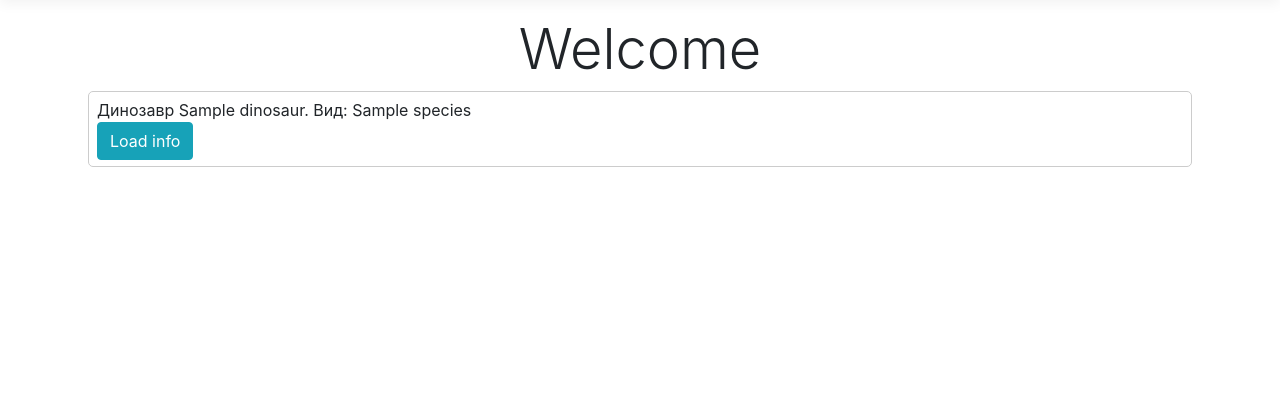
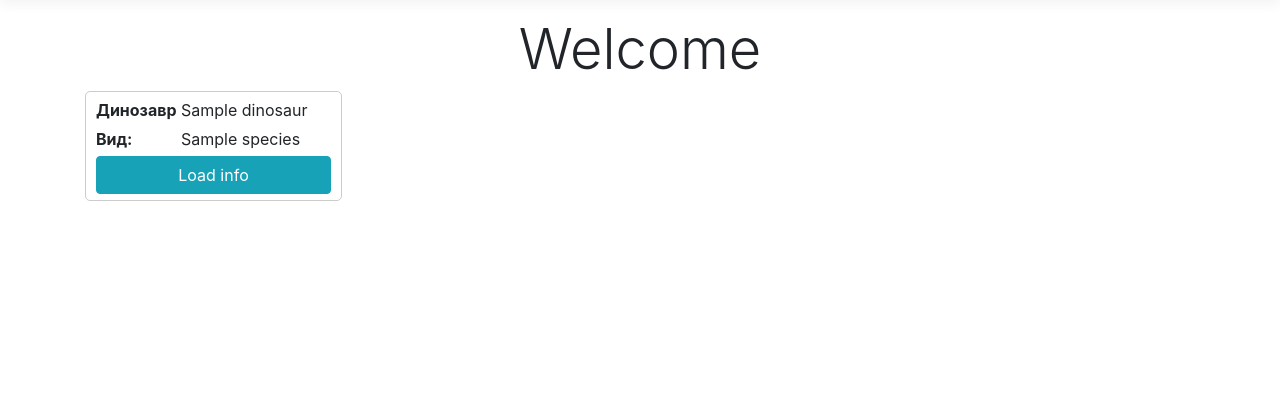
Before and after one commit to Dr3amChild/DinosaurusPark, an ASP.NET Core app: page /Dinosaurs in a window 1280 px wide. Shown: the part 57-457 px from the top of the page. Run offline with ASP.NET Core 8, Linux system fonts and the light colour scheme; tables that the repository leaves empty hold one stand-in row (values such as "Sample post"); the project's own start-up code is not run, and a stand-in starts its controllers and pages; some libraries are stand-ins or nearby versions.

Commit message:
another css

```diff
--- a/src/DinosaurusPark.WebApplication/wwwroot/css/main.css
+++ b/src/DinosaurusPark.WebApplication/wwwroot/css/main.css
@@ -1,7 +1,28 @@
 
-.dinosaur-info {
+#dinosaurus-area {
+    display: grid;
+    grid-gap: 5px;
+    grid-template-columns: repeat(4, 0fr);
+}
+
+.dinosaur-card {
     border: 1px solid #ccc;
     border-radius: 5px;
-    margin: 3px;
-    padding: 6px 8px;
+    padding: 6px 10px;
+    display: grid;
+    grid-gap: 5px;
+    grid-gap: 5px;
+    grid-template-columns: 80px 150px;
 }
+
+.row-header {
+    font-weight: bold;
+}
+
+.row-value {
+}
+
+.dinusaur-info-btn {
+    grid-column-start: 1;
+    grid-column-end: 3;
+}
--- a/src/DinosaurusPark.WebApplication/wwwroot/js/dinosaurs.js
+++ b/src/DinosaurusPark.WebApplication/wwwroot/js/dinosaurs.js
@@ -28,11 +28,13 @@ function show(dinosaurs) {
 
     for (let dinosaur of dinosaurs) {
         const child = document.createElement("div");
-        child.className = "dinosaur-info";
-        child.innerHTML = `<div>Динозавр ${dinosaur.name}. Вид: ${dinosaur.species}</div>`;
+        child.className = "dinosaur-card";
+        child.innerHTML =
+            `<div class="row-header">Динозавр</div> <div class="row-value">${dinosaur.name}</div>
+             <div class="row-header">Вид:</div> <div class="row-value">${dinosaur.species}</div>`;
 
         const button = document.createElement("button");
-        button.className = "btn btn-info dinusaur-info";
+        button.className = "btn btn-info dinusaur-info-btn";
         button.innerText = "Load info";
         button.onclick = () => onLoadInfoClick(dinosaur.id);
         child.appendChild(button);
```
